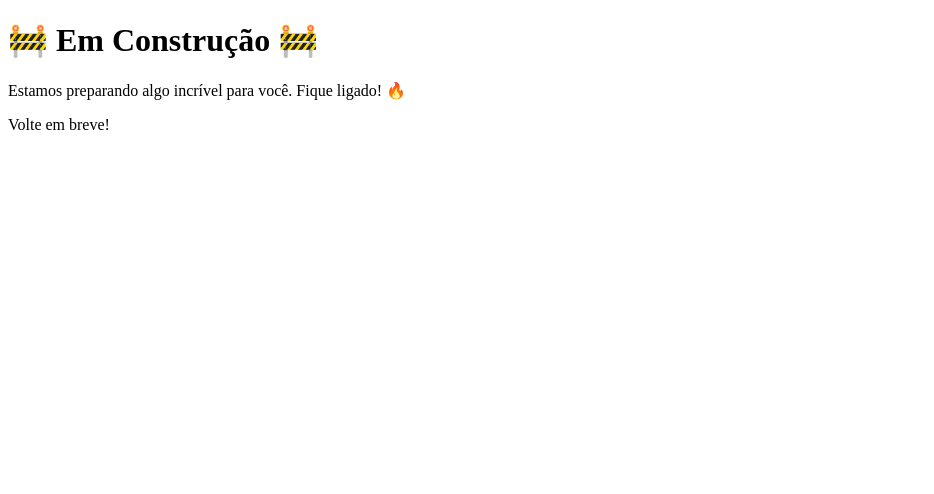
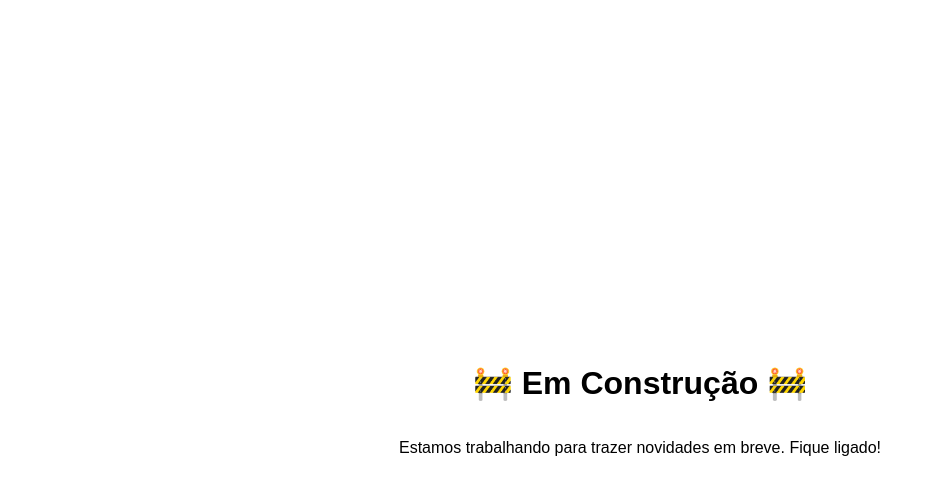
Before and after one commit to markosluciano/clone-tabnews, a Next.js app: page / in a window 1280 px wide. Shown: the top 494 px of the page, without its empty margins (0-934 px from the left). Built offline with nearby package versions, Linux system fonts and the light colour scheme.

Commit message:
`Atualização na Home`

```diff
--- a/pages/index.js
+++ b/pages/index.js
@@ -1,17 +1,18 @@
 function Home() {
   return (
-    <div className="flex items-center justify-center h-screen bg-gradient-to-r from-purple-600 to-blue-500 text-white text-center p-4">
-      <div className="max-w-md">
-        <h1 className="text-5xl font-extrabold animate-bounce">
-          🚧 Em Construção 🚧
-        </h1>
-        <p className="text-lg mt-4">
-          Estamos preparando algo incrível para você. Fique ligado! 🔥
-        </p>
-        <div className="mt-6 p-4 bg-white text-black rounded-lg shadow-lg">
-          <p className="font-semibold">Volte em breve!</p>
-        </div>
-      </div>
+    <div
+      style={{
+        display: "flex",
+        flexDirection: "column",
+        justifyContent: "center",
+        alignItems: "center",
+        height: "100vh",
+        textAlign: "center",
+        fontFamily: "Arial, sans-serif",
+      }}
+    >
+      <h1>🚧 Em Construção 🚧</h1>
+      <p>Estamos trabalhando para trazer novidades em breve. Fique ligado!</p>
     </div>
   );
 }
```
